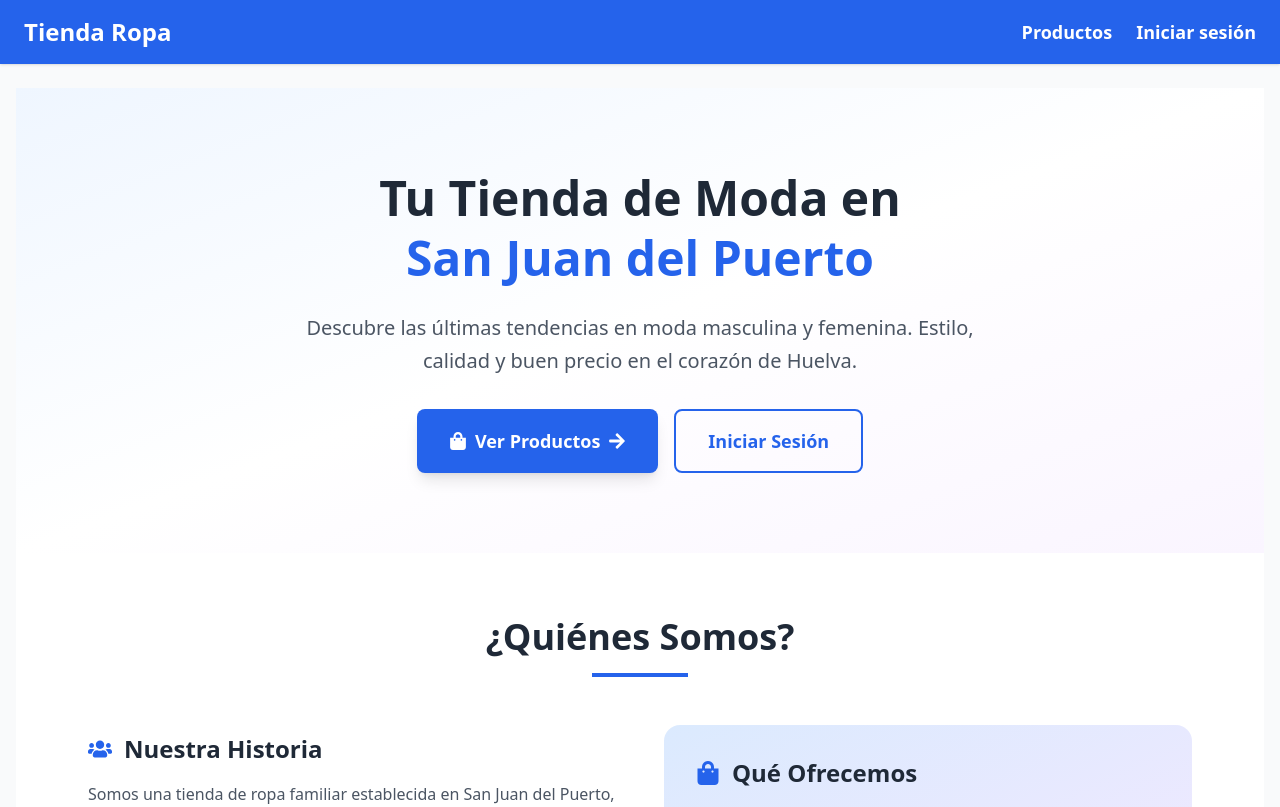
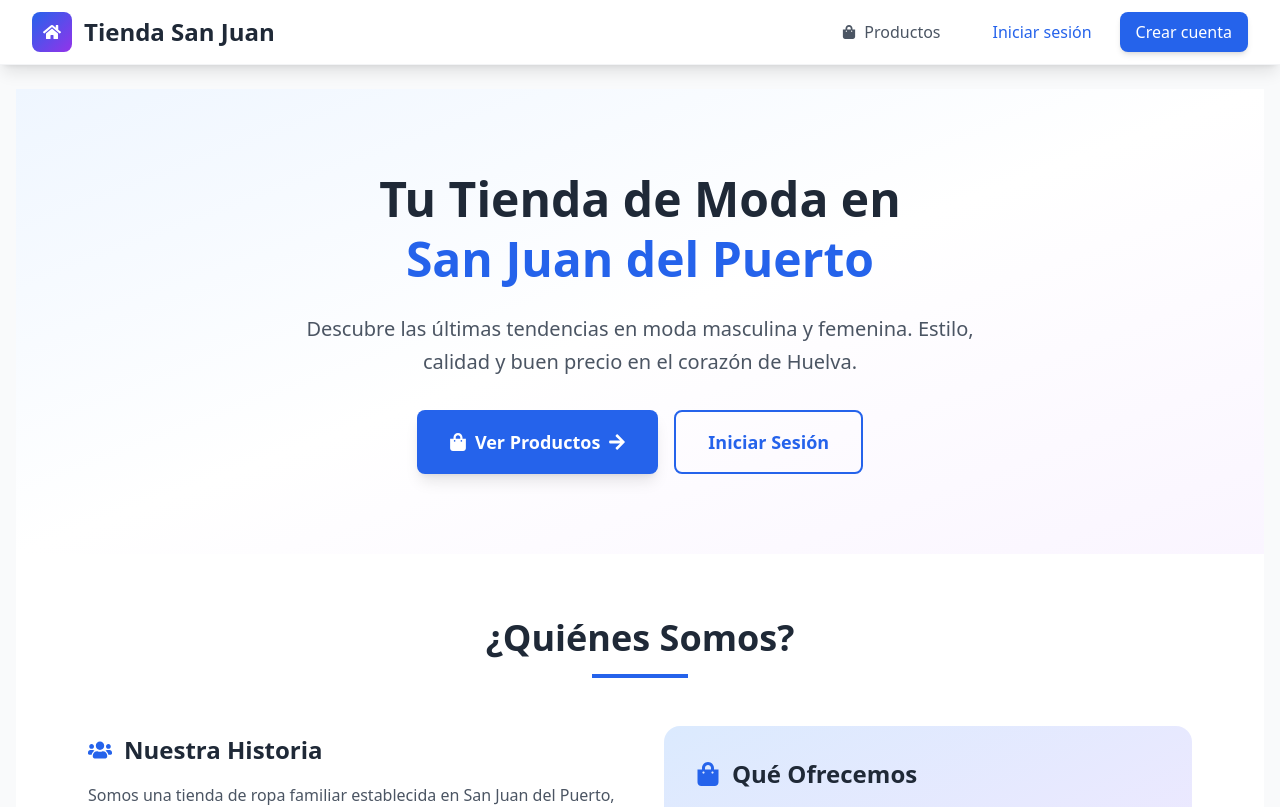
Before and after one commit to YerayPadial/tienda, a React (Vite) app in the folder tienda-ropa-front/: page / in a window 1280 px wide. Shown: the top 807 px of the page. Built offline with nearby package versions, Linux system fonts and the light colour scheme.

Commit message:
V.1.8.1. Updated the header to improve the UX

```diff
--- a/tienda-ropa-front/src/components/Header.tsx
+++ b/tienda-ropa-front/src/components/Header.tsx
@@ -1,40 +1,160 @@
 import { Link, useNavigate } from 'react-router-dom'
-import { FaSignOutAlt } from 'react-icons/fa'
+import { FaSignOutAlt, FaUser, FaShoppingBag, FaHome, FaBars, FaTimes } from 'react-icons/fa'
 import { useUser } from '../context/UserContext'
+import { useState } from 'react'
 
 const Header: React.FC = () => {
   const { user, logout } = useUser()
   const navigate = useNavigate()
+  const [isMenuOpen, setIsMenuOpen] = useState(false)
 
   const handleLogout = () => {
     logout()
     navigate('/')
+    setIsMenuOpen(false) // Cerrar menú al hacer logout
+  }
+
+  const closeMenu = () => {
+    setIsMenuOpen(false)
   }
 
   return (
-    <header className="flex items-center justify-between px-6 py-4 bg-blue-600 text-white shadow">
-      <Link to="/" className="text-2xl font-bold hover:underline">Tienda Ropa</Link>
-      <nav className="flex items-center gap-6">
-        <Link to="/productos" className="font-semibold text-lg hover:underline">Productos</Link>
+    <header className="bg-white shadow-lg border-b border-gray-100 sticky top-0 z-50">
+      <div className="max-w-7xl mx-auto px-4 sm:px-6 lg:px-8">
+        <div className="flex items-center justify-between h-16">
+          {/* Logo */}
+          <Link
+            to="/"
+            className="flex items-center gap-3 text-2xl font-bold text-gray-800 hover:text-blue-600 transition-colors duration-300"
+            onClick={closeMenu}
+          >
+            <div className="w-10 h-10 bg-gradient-to-br from-blue-600 to-purple-600 rounded-lg flex items-center justify-center">
+              <FaHome className="text-white text-lg" />
+            </div>
+            <span className="hidden sm:block">Tienda San Juan</span>
+            <span className="sm:hidden">Tienda San Juan</span>
+          </Link>
+
+          {/* Navegación Desktop */}
+          <nav className="hidden md:flex items-center gap-6">
+            <Link
+              to="/productos"
+              className="flex items-center gap-2 px-3 py-2 text-gray-600 hover:text-blue-600 hover:bg-blue-50 rounded-lg transition-all duration-300 font-medium"
+            >
+              <FaShoppingBag className="text-sm" />
+              <span>Productos</span>
+            </Link>
+
+            {user ? (
+              <div className="flex items-center gap-3">
+
+                <Link
+                  to="/usuario"
+                  className="flex items-center gap-2 px-4 py-2 text-blue-600 hover:text-blue-700 hover:bg-blue-50 rounded-lg transition-all duration-300 font-medium border border-blue-200"
+                >
+                  <FaUser className="text-sm" />
+                  <span>Mi Cuenta</span>
+                </Link>
+
+                <button
+                  onClick={handleLogout}
+                  className="flex items-center gap-2 px-4 py-2 bg-red-500 text-white hover:bg-red-600 rounded-lg transition-all duration-300 font-medium shadow-md hover:shadow-lg"
+                >
+                  <FaSignOutAlt className="text-sm" />
+                  <span>Salir</span>
+                </button>
+              </div>
+            ) : (
+              <div className="flex items-center gap-3">
+                <Link
+                  to="/login"
+                  className="px-4 py-2 text-blue-600 hover:text-blue-700 hover:bg-blue-50 rounded-lg transition-all duration-300 font-medium"
+                >
+                  Iniciar sesión
+                </Link>
+
+                <Link
+                  to="/registro"
+                  className="px-4 py-2 bg-blue-600 text-white hover:bg-blue-700 rounded-lg transition-all duration-300 font-medium shadow-md hover:shadow-lg"
+                >
+                  Crear cuenta
+                </Link>
+              </div>
+            )}
+          </nav>
+
+          {/* Botón hamburguesa para móvil */}
+          <button
+            onClick={() => setIsMenuOpen(!isMenuOpen)}
+            className="md:hidden p-2 text-gray-600 hover:text-blue-600 transition-colors"
+            aria-label="Abrir menú"
+          >
+            {isMenuOpen ? <FaTimes size={24} /> : <FaBars size={24} />}
+          </button>
+        </div>
+
+        {/* Menú móvil */}
+        {isMenuOpen && (
+          <div className="md:hidden border-t border-gray-100 bg-white">
+            <div className="py-4 space-y-2">
+              {/* Productos */}
+              <Link
+                to="/productos"
+                className="flex items-center gap-3 px-4 py-3 text-gray-600 hover:text-blue-600 hover:bg-blue-50 transition-all duration-300 font-medium"
+                onClick={closeMenu}
+              >
+                <FaShoppingBag className="text-lg" />
+                <span>Productos</span>
+              </Link>
+
               {user ? (
                 <>
-            <Link to="/usuario" className="font-semibold text-lg hover:underline">
-              Perfil
+                  {/* Mi cuenta */}
+                  <Link
+                    to="/usuario"
+                    className="flex items-center gap-3 px-4 py-3 text-gray-600 hover:text-blue-600 hover:bg-blue-50 transition-all duration-300 font-medium"
+                    onClick={closeMenu}
+                  >
+                    <FaUser className="text-lg" />
+                    <span>Mi Cuenta</span>
                   </Link>
+
+                  {/* Cerrar sesión */}
                   <button
                     onClick={handleLogout}
-              className="items-center gap-2 px-4 py-2 bg-red-500 text-white rounded-lg hover:bg-red-600 transition-colors"
+                    className="flex items-center gap-3 px-4 py-3 text-red-600 hover:text-red-700 hover:bg-red-50 transition-all duration-300 font-medium w-full text-left"
                   >
-              <FaSignOutAlt />
-
+                    <FaSignOutAlt className="text-lg" />
+                    <span>Cerrar sesión</span>
                   </button>
                 </>
               ) : (
                 <>
-            <Link to="/login" className="font-semibold text-lg hover:underline">Iniciar sesión</Link>
+                  {/* Iniciar sesión */}
+                  <Link
+                    to="/login"
+                    className="flex items-center gap-3 px-4 py-3 text-blue-600 hover:text-blue-700 hover:bg-blue-50 transition-all duration-300 font-medium"
+                    onClick={closeMenu}
+                  >
+                    <FaUser className="text-lg" />
+                    <span>Iniciar sesión</span>
+                  </Link>
+
+                  {/* Crear cuenta */}
+                  <Link
+                    to="/registro"
+                    className="flex items-center justify-center gap-2 mx-4 mt-2 px-4 py-3 bg-blue-600 text-white hover:bg-blue-700 rounded-lg transition-all duration-300 font-medium shadow-md"
+                    onClick={closeMenu}
+                  >
+                    <FaUser className="text-lg" />
+                    <span>Crear cuenta</span>
+                  </Link>
                 </>
               )}
-      </nav>
+            </div>
+          </div>
+        )}
+      </div>
     </header>
   )
 }
```
Lines whose indentation alone changed are shown as unchanged.
